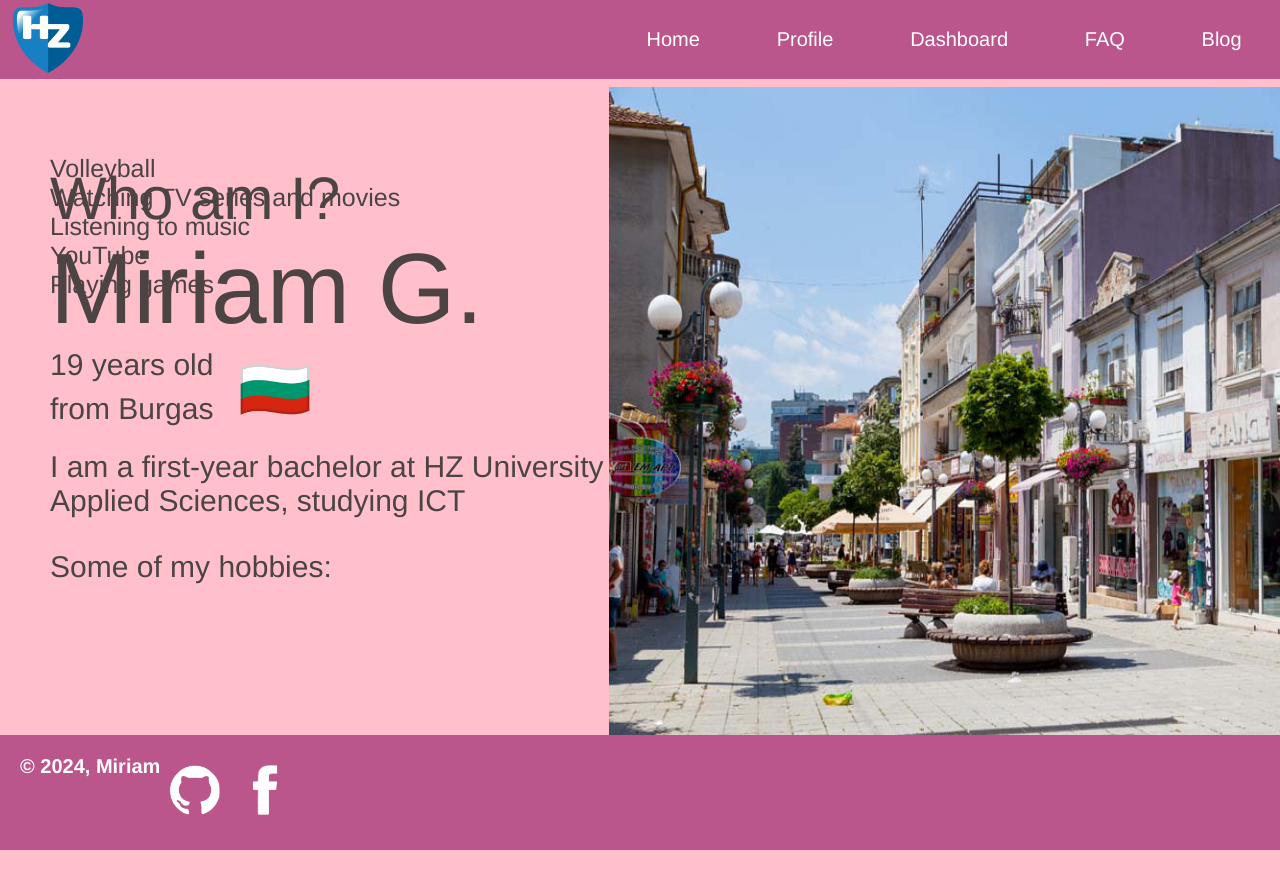
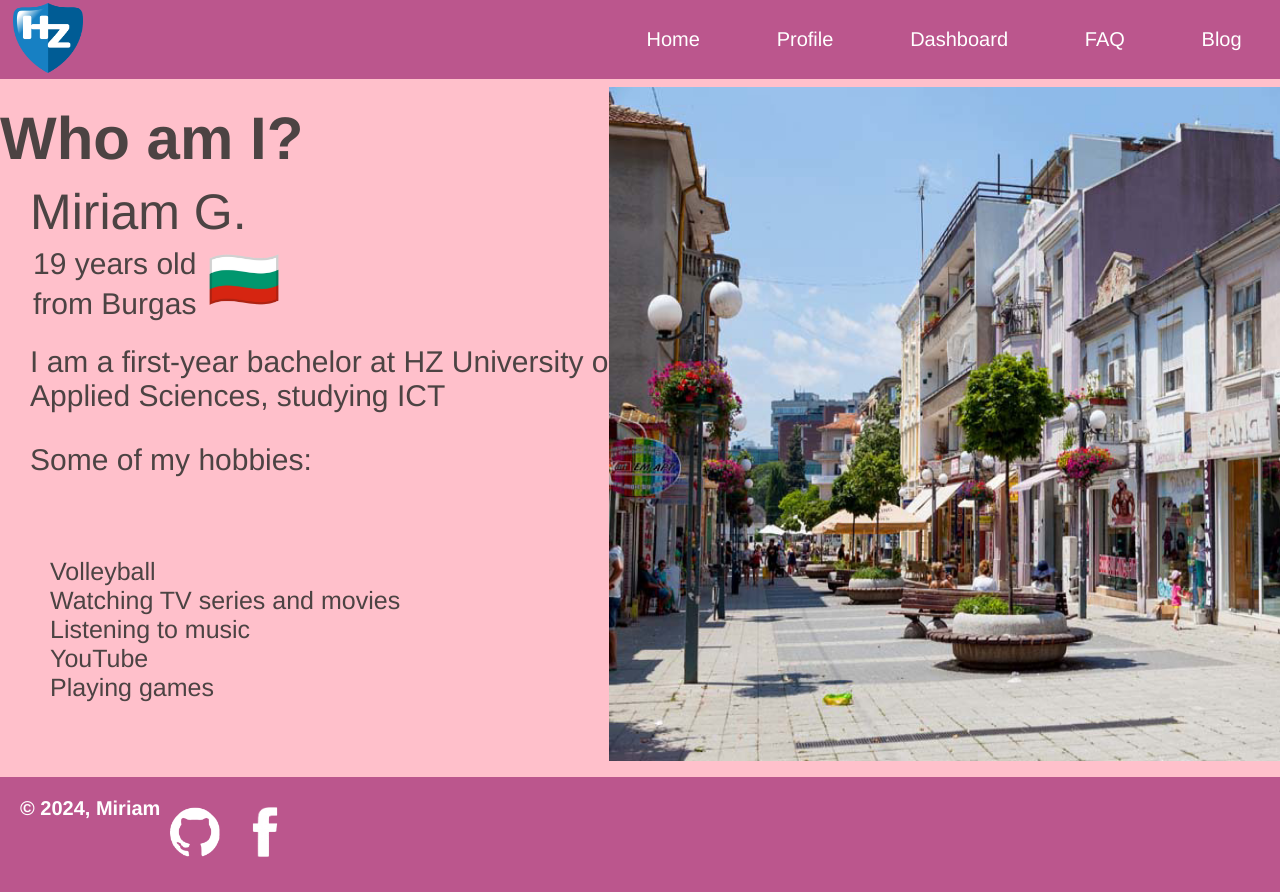
Before and after one commit to mirka175/geor0027.github.io, a plain HTML site: page HTML/profile.html in a window 1280 px wide. Shown: the top 892 px of the page. Before the commit the page ends 850 px from the top, so only its background shows below. Drawn offline with Linux system fonts and the light colour scheme.

Commit message:
Fix bugs

```diff
--- a/CSS/profile.css
+++ b/CSS/profile.css
@@ -46,53 +46,49 @@ body {
 
 /*Text*/
 .p1 {
-    position: absolute;
-    display: block;
-    left: 50px;
+    margin: 25px 25px 10px 0px;
     font-size: 60px;
+    font-weight: bold;
 }
 
 .p2 {
-    position: absolute;
-    left: 50px;
-    display: block;
-    font-size: 100px;
-    line-height: 168px;
+    display: inline;
+    margin: 25px 25px 40px 30px;
+    font-size: 50px;
 }
 
-.p3 {
-    position: absolute;
-    left: 50px;
-    top: 313px;
+table {
     font-size: 30px;
-    line-height: 44px;
+    line-height: 40px;
+    border: 0px;
+    text-align: left;
+    margin-left: 30px;
+    width: 20%;
 }
 
-.bgflag img {
-    position: absolute;
+table img {
     width: 70px;
     height: 69px;
-    left: 240px;
-    top: 355px;
 }
 
 .p4 {
-    position: absolute;
-    left: 50px;
-    top: 420px;
+    display: inline;
     font-size: 30px;
+    margin-left: 30px;
+}
+
+span{
+    margin-left: 30px;
 }
 
 .p5 {
-    position: absolute;
-    left: 50px;
     top: 520px;
     font-size: 30px;
+    margin-left: 30px;
 }
 
 .ul1 {
     list-style-type: none;
-
     padding: 50px;
     overflow: hidden;
     font-size: 25px;
@@ -107,15 +103,20 @@ body {
     display: flex;
 }
 
+article {
+    /* display: block; */
+}
+
 /*Footer*/
 
 footer {
+    position: absolute;
     display: flex;
     padding-left: 20px;
     background-color: rgb(187, 86, 141);
     font-size: 20px;
     position: absolute;
-    bottom: -50px;
+    bottom: auto;
     left: 0;
     right: 0;
 }
--- a/HTML/profile.html
+++ b/HTML/profile.html
@@ -27,16 +27,18 @@
   </header>
 
   <main>
-    <article>
-    <p class="p1">Who am I?</p>
-    <p class="p2">Miriam G.</p>
-    <p class="p3">19 years old <br>from Burgas</p>
-    <div class="bgflag"><img src="../Images/bgflag.png"></div>
-    <p class="p4">I am a first-year bachelor at HZ University of <br>Applied Sciences, studying ICT</p>
-    <p class="p5"> Some of my hobbies:</p>
-    </article>
+      <p class="p1">Who am I?</p>
+      <p class="p2">Miriam G.</p>
+      <table>
+        <tr>
+          <td>19 years old <br>from Burgas</td>
+          <td><img src="../Images/bgflag.png"></td>
+        </tr>
+      </table><br>
+      <p class="p4">I am a first-year bachelor at HZ University of <br><span> Applied Sciences, studying ICT</span></p>
 
     <article>
+      <p class="p5"> Some of my hobbies:</p>
       <ul class="ul1">
         <li>Volleyball</li>
         <li>Watching TV series and movies</li>
```
